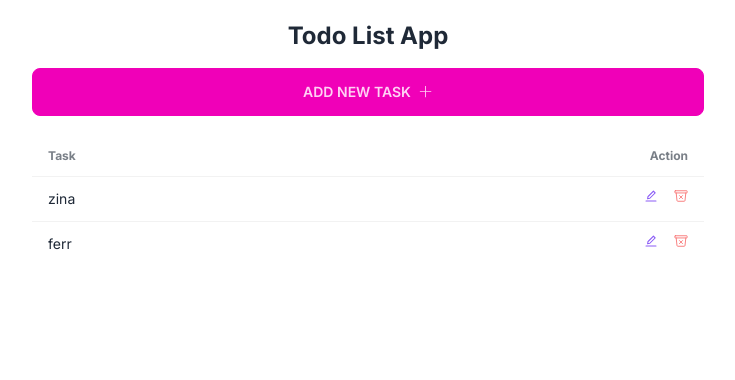
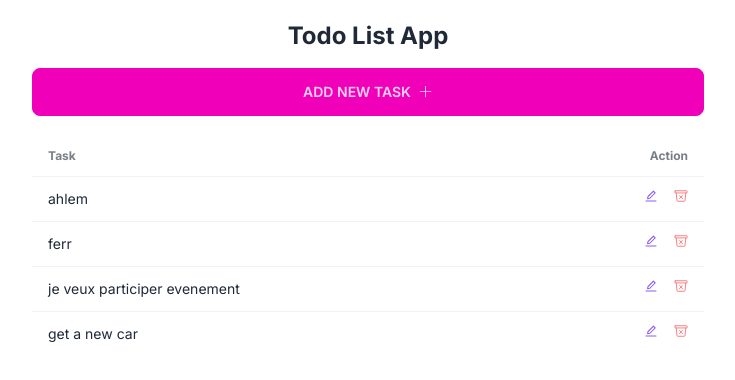
Before and after one commit to khouloudAl2022/todo-app-nextjs-tailwindcss, a Next.js app: page / in a window 1280 px wide. Shown: the top 380 px of the page, without its empty margins (272-1007 px from the left). Built offline with nearby package versions, Linux system fonts and the light colour scheme; data requests are answered from the project's data file.

Commit message:
Change data fetching with reactQuery

```diff
--- a/api.tsx
+++ b/api.tsx
@@ -8,7 +8,7 @@ const baseUrl = 'http://localhost:3001'
 // get todo
 
 export const getAllTodos = async (): Promise<ITask[]> => {
-    const res = await fetch(`${baseUrl}/tasks`, { cache: 'no-store' });
+    const res = await fetch(`${baseUrl}/tasks`/*, { cache: 'no-store' }*/);
     const todos = await res.json();
     return todos;
 }
--- a/app/components/TodoList.tsx
+++ b/app/components/TodoList.tsx
@@ -1,13 +1,26 @@
+'use client'
+
 import { ITask } from '@/types/tasks'
 import React from 'react'
 import Task from './Task'
+import { useQuery } from '@tanstack/react-query'
+import { getAllTodos } from '@/api'
 
 interface TodoListProps {
   tasks: ITask[]
 }
 
 
-const TodoList: React.FC<TodoListProps> = ({ tasks }) => {
+const TodoList: React.FC<TodoListProps> = () => {
+
+  const { data, isLoading, isError } = useQuery({
+    queryKey: ["userTodos"],
+    queryFn: getAllTodos
+  })
+  console.log("dataaaaaaa", data)
+
+  if (isLoading) return <div>Loading ...</div>
+
   return (
     <div className="w-full ">
       <table className="table">
@@ -19,7 +32,7 @@ const TodoList: React.FC<TodoListProps> = ({ tasks }) => {
           </tr>
         </thead>
         <tbody>
-          {tasks.map(task => {
+          {data && data.map(task => {
             return (
               <Task task={task} key={task.id} />
             )
--- /dev/null
+++ b/app/components/providers/TanstackProvider.tsx
@@ -0,0 +1,20 @@
+'use client'
+
+import { QueryClientProvider, QueryClient } from "@tanstack/react-query"
+import { ReactQueryDevtools } from "@tanstack/react-query-devtools"
+import { ReactNode } from "react"
+
+const queryClient = new QueryClient()
+
+
+const TanstackProvider = ({ children }: { children: ReactNode }) => {
+
+    return (
+        <QueryClientProvider client={queryClient}>
+            {children}
+            <ReactQueryDevtools />
+        </QueryClientProvider>
+    )
+}
+
+export default TanstackProvider
--- a/app/layout.tsx
+++ b/app/layout.tsx
@@ -1,6 +1,8 @@
 import type { Metadata } from 'next'
 import { Inter } from 'next/font/google'
 import './globals.css'
+import TanstackProvider from './components/providers/TanstackProvider'
+
 
 const inter = Inter({ subsets: ['latin'] })
 
@@ -15,8 +17,14 @@ export default function RootLayout({
   children: React.ReactNode
 }) {
   return (
-    <html lang="en"  suppressHydrationWarning={true}>
-      <body className={inter.className}>{children}</body>
+
+    <html lang="en" suppressHydrationWarning={true}>
+      <body className={inter.className}>
+        <TanstackProvider>
+          {children}
+        </TanstackProvider>
+      </body>
     </html>
+
   )
 }
--- a/app/page.tsx
+++ b/app/page.tsx
@@ -1,19 +1,18 @@
 
- import { getAllTodos } from "@/api";
 import AddTask from "./components/AddTask";
 import TodoList from "./components/TodoList";
 
 export default async function Home() {
-  const tasks = await getAllTodos()
 
-  console.log("taasks", tasks)
   return (
+
     <main className=" max-w-2xl mx-auto ">
       <div className="text-center my-5 flex flex-col gap-4 ">
         <h1 className="text-2xl font-bold ">Todo List App</h1>
         <AddTask />
       </div>
-      <TodoList tasks={tasks} />
+      <TodoList/>
     </main>
+
   )
 }
--- a/data/todos.json
+++ b/data/todos.json
@@ -2,11 +2,19 @@
   "tasks": [
     {
       "id": 0.6183666750673029,
-      "text": "zina"
+      "text": "ahlem"
     },
     {
       "id": 0.786584380263647,
       "text": "ferr"
+    },
+    {
+      "id": "dee79651-9340-434d-84b8-537f0961cbef",
+      "text": "je veux participer evenement"
+    },
+    {
+      "id": "a0c06d42-09d8-4350-9528-f80ac1eb7435",
+      "text": "get a new car"
     }
   ]
 }
--- a/package.json
+++ b/package.json
@@ -10,6 +10,8 @@
     "json-server": "json-server --watch data/todos.json --port 3001"
   },
   "dependencies": {
+    "@tanstack/react-query": "^5.8.1",
+    "@tanstack/react-query-devtools": "^5.8.1",
     "next": "14.0.0",
     "react": "^18",
     "react-dom": "^18",
```
Also changed, not shown: 1 other file (tests, documents, lock files or other folders).
